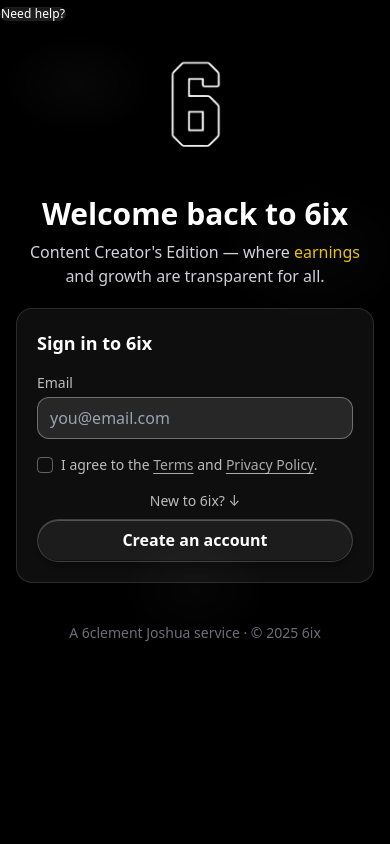
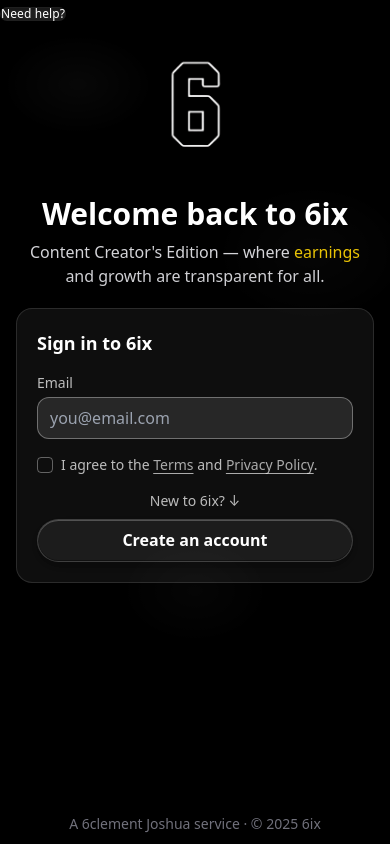
Before and after one commit to 6ixplatform/6ix, a Next.js app: page /auth/signin in a window 390 px wide. Built offline with nearby package versions, Linux system fonts and the light colour scheme; no server answers.

Commit message:
feat: all pages adjustments

```diff
--- a/src/app/auth/signin/SigninClient.tsx
+++ b/src/app/auth/signin/SigninClient.tsx
@@ -246,7 +246,7 @@ export default function SignInClient() {
                         />
                     </div>
 
-                    <footer className="mt-10 text-center text-zinc-500 text-sm">
+                     <footer className="md:hidden fixed left-0 right-0 bottom-0 pb-[calc(env(safe-area-inset-bottom)+10px)] pt-2 text-center text-zinc-500 text-sm bg-gradient-to-t from-black/40 to-transparent">
                         A 6clement Joshua service · © {new Date().getFullYear()} 6ix
                     </footer>
                 </div>
--- a/src/app/auth/signup/page.tsx
+++ b/src/app/auth/signup/page.tsx
@@ -340,7 +340,7 @@ export default function SignUpPage() {
                         </p>
                     </div>
 
-                    <div className="signup-card px-4 mt-5 flex-1 help-anchor">
+                    <div className="px-4 mt-5 flex-1">
 
                         <SignUpCard
                             email={email}
```
